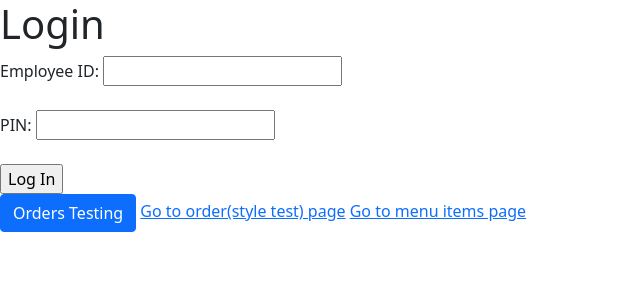
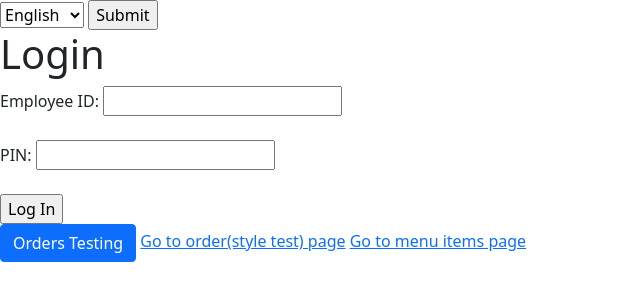
Before and after one commit to CSCE315-Spring23/CSCE315_Project3_11, a Django app: template Project3_11/templates/login.html in a window 1280 px wide. Shown: the top 301 px of the page, without its empty margins (0-640 px from the left). Run offline with Django 3.2, Linux system fonts and the light colour scheme; the template is opened without the code that fills it, so the values that code supplies are empty; some libraries are stand-ins or nearby versions.

Commit message:
Basic language selector

```diff
--- a/Project3_11/pos/urls.py
+++ b/Project3_11/pos/urls.py
@@ -12,4 +12,5 @@ urlpatterns = [
     path('database_info/', views.database_info, name='database_info'),
     path('menuItems/', views.addItemToOrder),
     path('menuItems/submitOrder', views.submitOrder),
+    path('set-language/', views.set_language, name='set_language'),
 ]
--- a/Project3_11/templates/base.html
+++ b/Project3_11/templates/base.html
@@ -5,6 +5,17 @@
     <title>{% block title %} {% endblock %}</title>
 </head>
 <body>
+    <header>
+        <form method="post" action="{% url 'set_language' %}">
+            {% csrf_token %}
+            <select name="language">
+                <option value="en"{% if LANGUAGE_CODE == "en" %} selected{% endif %}>English</option>
+                <option value="es"{% if LANGUAGE_CODE == "es" %} selected{% endif %}>Español</option>
+                <option value="fr"{% if LANGUAGE_CODE == "fr" %} selected{% endif %}>Français</option>
+            </select>
+            <input type="submit" value="Submit">
+        </form>
+    </header>
     {% block content %}
     {% endblock %}
 </body>
```
Also changed, not shown: Project3_11/pos/views.py (+18 -5 lines).
